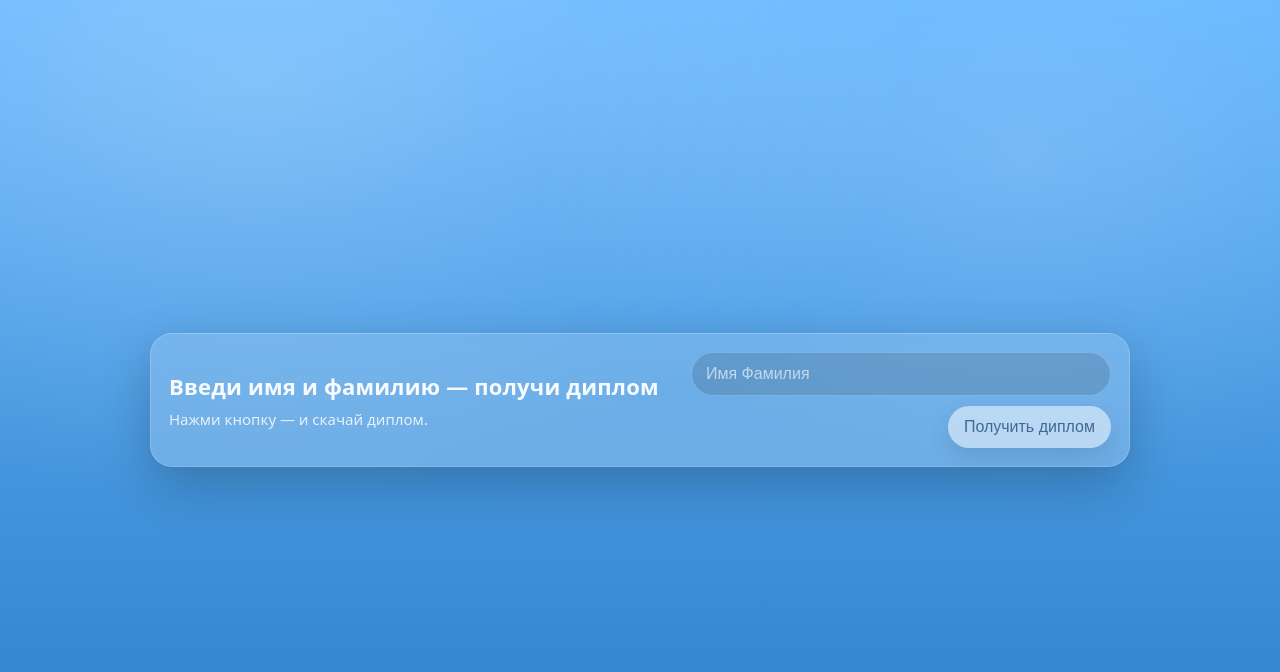
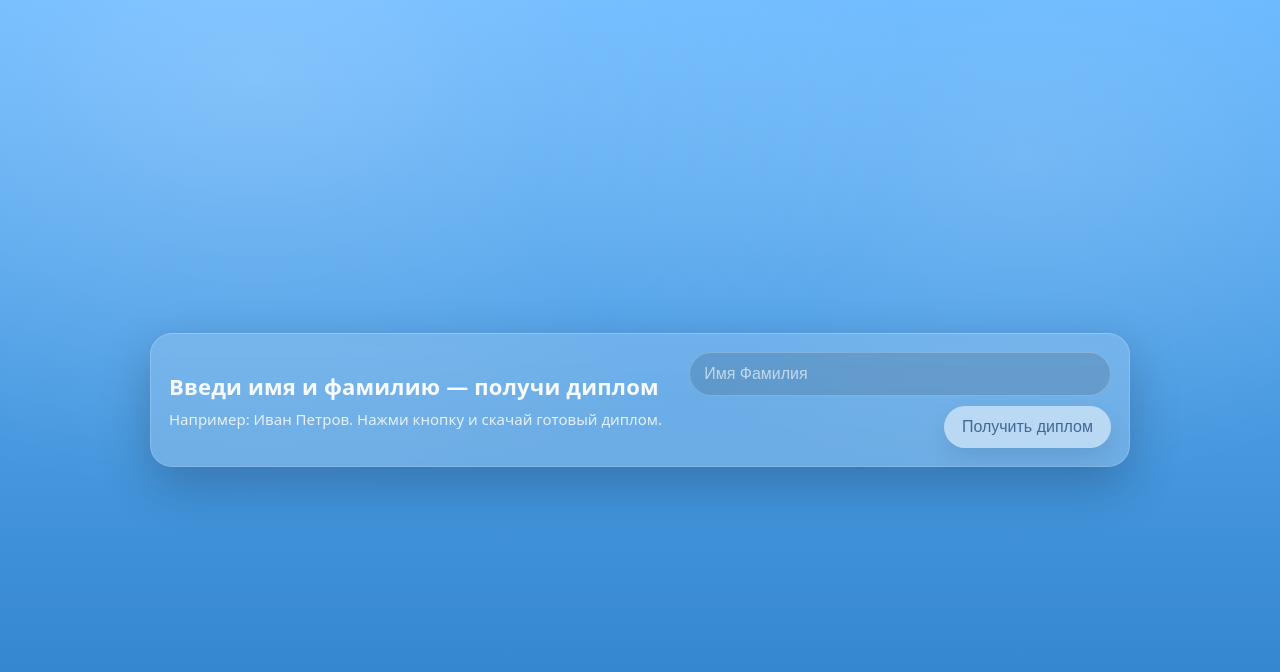
Before and after one commit to Elektrik1337/diploma-generator, a plain HTML site: page index.html in a window 1280 px wide. Drawn offline with Linux system fonts and the light colour scheme.

Commit message:
Add files via upload

```diff
--- a/index.html
+++ b/index.html
@@ -15,10 +15,10 @@
       --radius: 22px;
     }
 
-    /* У тебя файл называется ровно: TT Lovelies Script.otf */
+    /* У тебя файл: TT Lovelies Script.woff2 */
     @font-face{
       font-family: "TT Lovelies Script";
-      src: url("./TT%20Lovelies%20Script.otf?v=12") format("opentype");
+      src: url("./TT%20Lovelies%20Script.woff2?v=20") format("woff2");
       font-display: swap;
     }
 
@@ -33,7 +33,7 @@
       color: var(--text);
       font-family: system-ui, -apple-system, Segoe UI, Roboto, Arial, sans-serif;
 
-      /* фон страницы (светлый, приятный) */
+      /* фон страницы */
       background:
         radial-gradient(1100px 700px at 20% 10%, rgba(255,255,255,.22), transparent 60%),
         radial-gradient(900px 600px at 80% 20%, rgba(255,255,255,.16), transparent 55%),
@@ -86,7 +86,7 @@
 
     input{
       width: 100%;
-      max-width: 420px;
+      max-width: 520px;
       appearance:none;
       border: 1px solid rgba(255,255,255,.22);
       background: rgba(0,0,0,.12);
@@ -113,7 +113,7 @@
     button{
       border:0;
       border-radius: 999px;
-      padding: 12px 16px;
+      padding: 12px 18px;
       font-size: 16px;
       cursor:pointer;
       transition: transform .06s ease, filter .2s ease, opacity .2s ease;
@@ -163,11 +163,12 @@
 <body>
   <div class="wrap">
 
-    <div class="panel">
+    <!-- Шапка (текст + ввод) -->
+    <div id="headerPanel" class="panel">
       <div class="top">
         <div class="hero">
           <div class="line1">Введи имя и фамилию — получи диплом</div>
-          <div class="line2">Нажми кнопку — и скачай диплом.</div>
+          <div class="line2">Например: Иван Петров. Нажми кнопку и скачай готовый диплом.</div>
         </div>
 
         <div class="controls">
@@ -181,6 +182,7 @@
       </div>
     </div>
 
+    <!-- Превью диплома -->
     <div id="preview" class="panel preview">
       <canvas id="c"></canvas>
     </div>
@@ -188,6 +190,8 @@
   </div>
 
   <script>
+    const headerPanel = document.getElementById('headerPanel');
+
     const fioInput = document.getElementById('fio');
     const genBtn = document.getElementById('gen');
     const dlBtn = document.getElementById('dl');
@@ -197,15 +201,15 @@
     const canvas = document.getElementById('c');
     const ctx = canvas.getContext('2d');
 
-    // Используем template.png
+    // диплом
     const diplomaImg = new Image();
-    diplomaImg.src = './template.png?v=12';
+    diplomaImg.src = './template.png?v=20';
 
-    // Центр надписи на шаблоне 2480×3508
+    // центр ФИО на шаблоне 2480×3508
     const NAME_X = 1287;
     const NAME_Y = 1362;
 
-    // Цвет надписи (как ты просил)
+    // цвет ФИО
     const NAME_COLOR = '#3D4E7E';
 
     function normalizeFio(s){
@@ -230,7 +234,7 @@
       return minSize;
     }
 
-    // 1–2 строки: если 3+ слова, последнюю (обычно фамилию) переносим вниз
+    // 1–2 строки: если 3+ слова, последнюю переносим вниз
     function splitToTwoLines(text){
       const parts = text.split(' ');
       if (parts.length <= 2) return [text];
@@ -248,7 +252,7 @@
       ctx.textAlign = 'center';
       ctx.textBaseline = 'middle';
 
-      // лёгкая тень для читаемости (можно убрать если не надо)
+      // мягкая тень (если не нужна — скажи, уберу)
       ctx.shadowColor = 'rgba(0,0,0,.10)';
       ctx.shadowBlur = 6;
       ctx.shadowOffsetY = 2;
@@ -257,7 +261,7 @@
       const maxW = canvas.width * 0.86;
       const longest = lines.reduce((a,b)=> a.length>b.length ? a : b, '');
 
-      // Крупно
+      // крупный шрифт
       const size = fitFontSize(longest, maxW, 150, 64);
 
       ctx.font = `${size}px "TT Lovelies Script"`;
@@ -280,6 +284,12 @@
     function showResultUI(){
       previewBox.style.display = 'grid';
 
+      // убираем текстовую часть (шапку слева),
+      // но оставляем панель с полем/кнопками? — ты просил убрать именно текст.
+      // поэтому скрываем hero (текст), а controls оставляем.
+      const hero = headerPanel.querySelector('.hero');
+      if (hero) hero.style.display = 'none';
+
       // после генерации “Получить диплом” исчезает
       genBtn.classList.add('btn-hidden');
       dlBtn.classList.remove('btn-hidden');
@@ -288,6 +298,11 @@
 
     function resetUI(){
       previewBox.style.display = 'none';
+
+      // вернуть текст обратно
+      const hero = headerPanel.querySelector('.hero');
+      if (hero) hero.style.display = 'grid';
+
       genBtn.classList.remove('btn-hidden');
       dlBtn.classList.add('btn-hidden');
       resetBtn.classList.add('btn-hidden');
@@ -297,12 +312,12 @@
       const fio = normalizeFio(fioInput.value);
       if (!fio) return;
 
-      // дождаться загрузки картинки
+      // ждём картинку
       if (!diplomaImg.complete || !diplomaImg.naturalWidth){
         await new Promise(resolve => diplomaImg.onload = resolve);
       }
 
-      // дождаться загрузки шрифта (иначе canvas рисует системным)
+      // ждём шрифт
       await document.fonts.load('80px "TT Lovelies Script"');
       await document.fonts.ready;
 
```
Also changed, not shown: TT Lovelies Script.woff2 (added).
